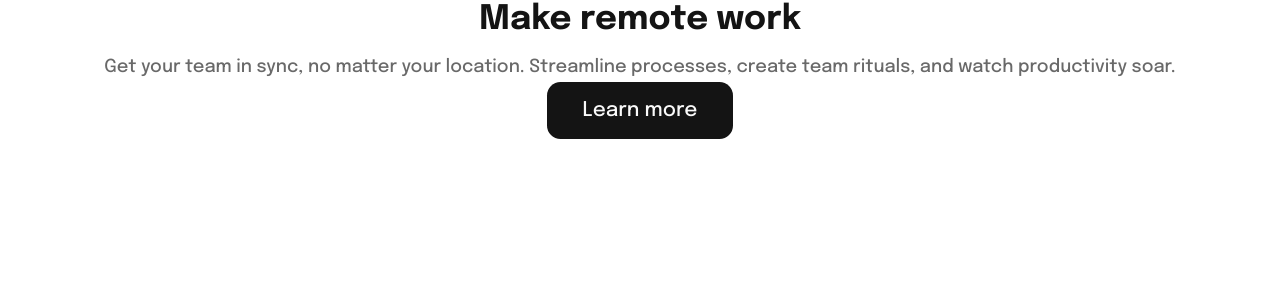
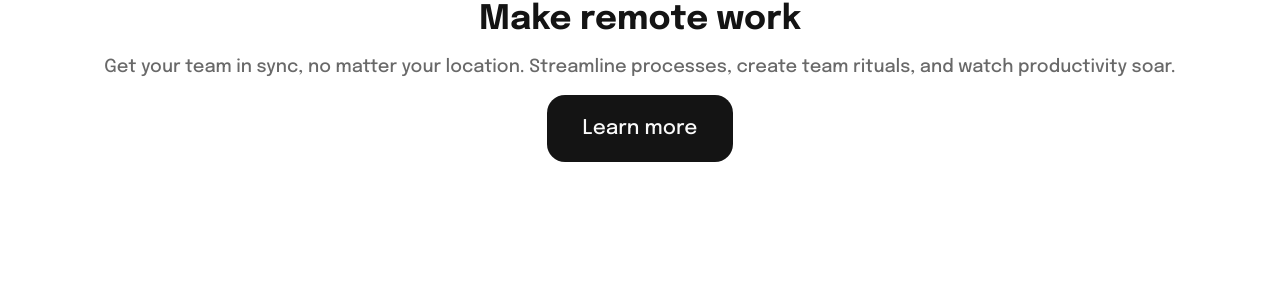
Before and after one commit to kyleoliveiro/cognizant-fe-test, a Next.js app: page / in a window 1280 px wide. Shown: the top 300 px of the page. Built offline with nearby package versions, Linux system fonts and the light colour scheme.

Commit message:
feat: update Button

```diff
--- a/src/components/Button/index.tsx
+++ b/src/components/Button/index.tsx
@@ -14,8 +14,8 @@ const Button: FC<ButtonProps> = ({
     variant = 'default'
 }) => {
     const variantClasses = {
-        default: 'bg-transparent rounded-xl text-gray border-2',
-        primary: 'bg-offblack rounded-xl text-offwhite',
+        default: 'bg-transparent rounded-2xl text-gray border-2',
+        primary: 'bg-offblack rounded-2xl text-offwhite',
     }
 
     const sizeClasses = {
@@ -24,7 +24,7 @@ const Button: FC<ButtonProps> = ({
     }
 
     return (
-        <a href={href} className={`${variantClasses[variant]} ${sizeClasses[size]}`}>
+        <a href={href} className={`inline-flex ${variantClasses[variant]} ${sizeClasses[size]}`}>
             {children}
         </a>
     )
```
